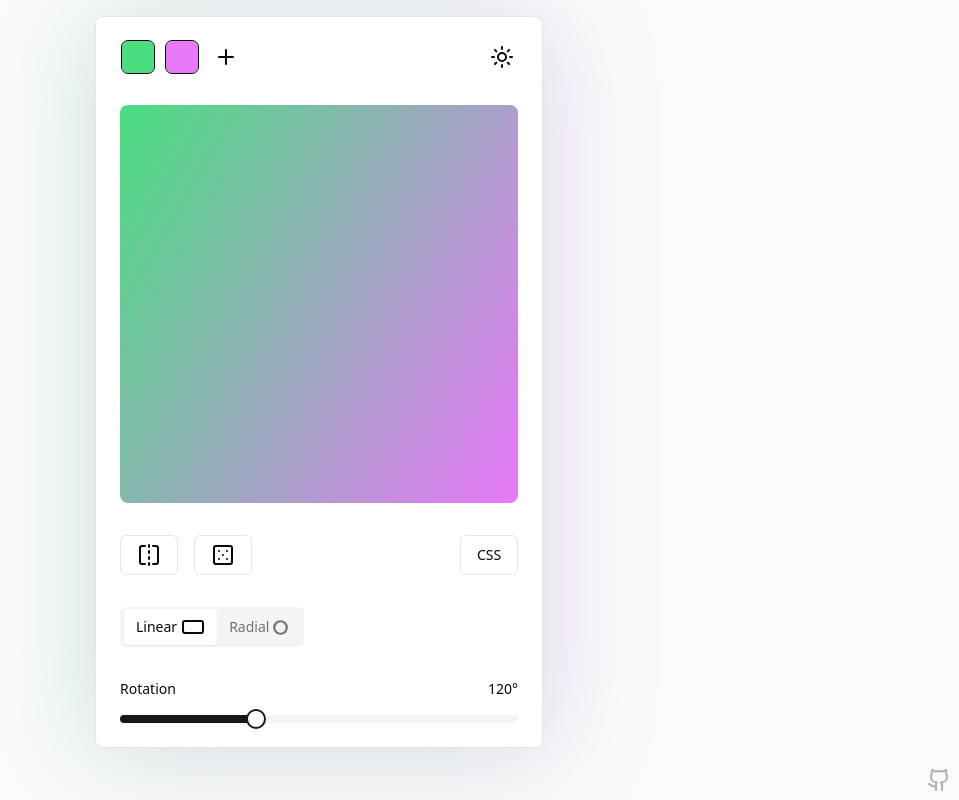
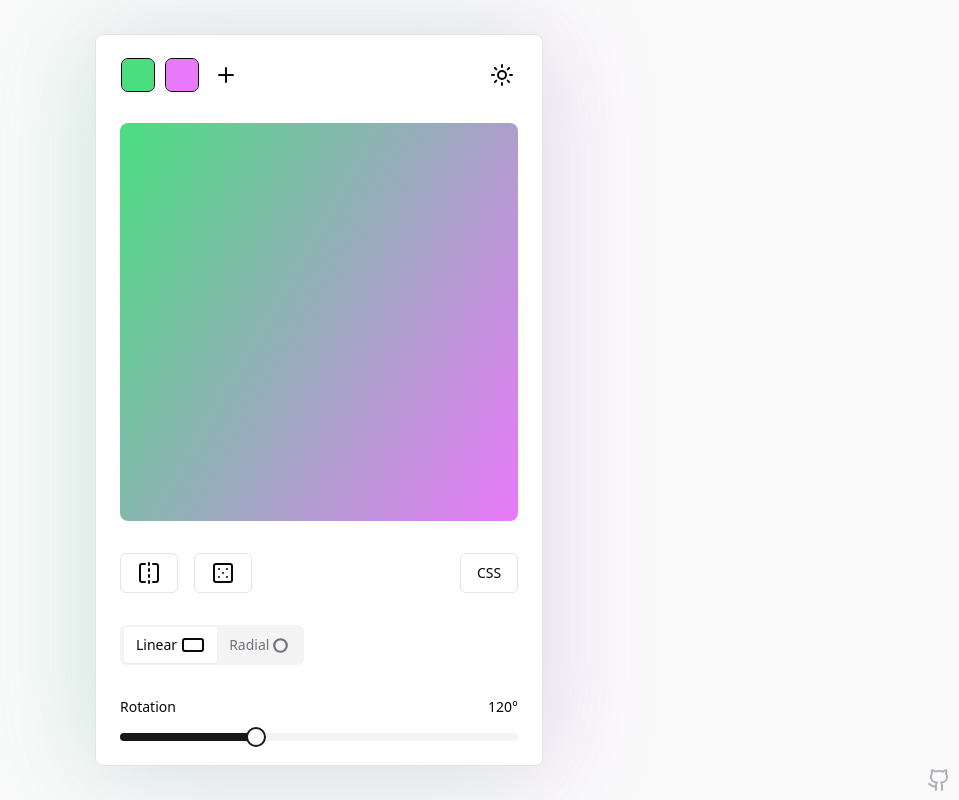
Before and after one commit to oscarheimdahl/gradient, a React (Vite) app: page / in a window 1280 px wide. Shown: the whole page, without its empty margins (321-1280 px from the left). Built offline with nearby package versions, Linux system fonts and the light colour scheme.

Commit message:
my auto for card

```diff
--- a/src/App.tsx
+++ b/src/App.tsx
@@ -12,7 +12,7 @@ function App() {
   return (
     <AppStateContextProvider>
       <div
-        className={`h-full w-full dark:bg-black bg-neutral-50 flex justify-center transition-colors`}
+        className={`min-h-full p-4 relative w-full dark:bg-black bg-neutral-50 flex justify-center transition-colors`}
       >
         <GithubLink />
         <ShadowCard />
@@ -35,7 +35,7 @@ function ShadowCard() {
         transition: 'box-shadow 1s',
         boxShadow: `${shadowLeft}, ${shadowRight}`,
       }}
-      className='relative my-4 p-1 min-w-72 h-fit max-w-96 sm:p-2 pb-4 flex flex-col w-full sm:w-[28rem] sm:max-w-[28rem] transition-colors '
+      className='my-auto relative p-1 min-w-72 h-fit max-w-96 sm:p-2 pb-4 flex flex-col w-full sm:w-[28rem] sm:max-w-[28rem] transition-colors '
     >
       <div className='flex flex-col gap-8 p-4 rounded-md'>
         <ColorRow />
```
